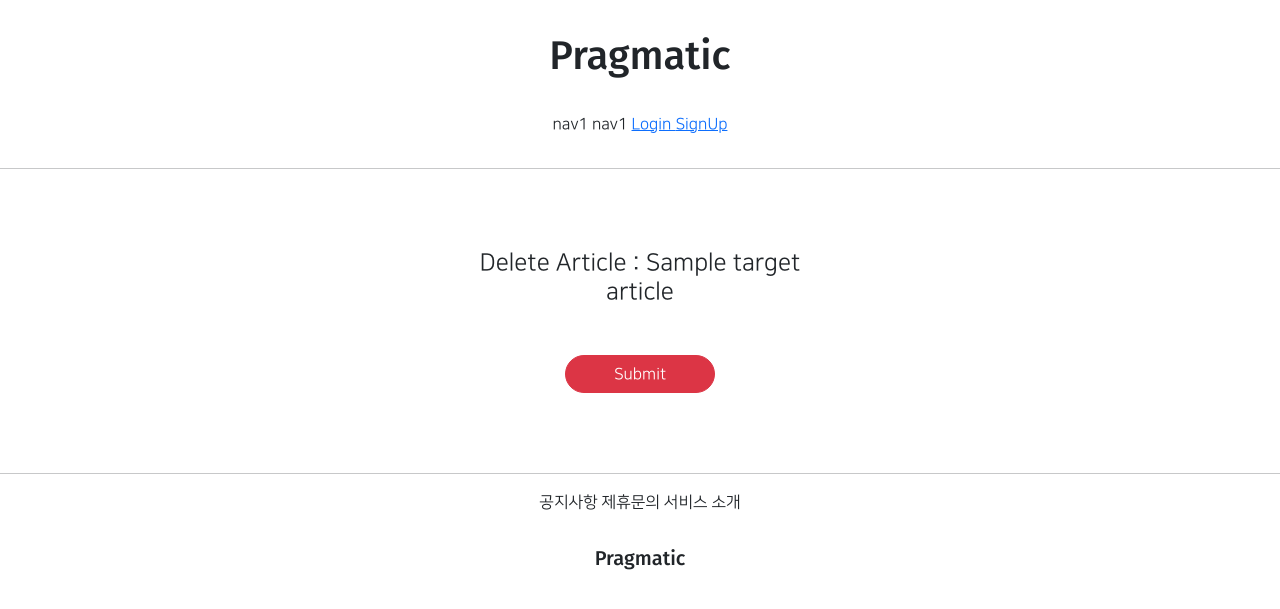
After one commit to lauren0914/web1, a Django app: template articleapp/templates/articleapp/delete.html in a window 1280 px wide. The commit adds this page. Shown: the top 609 px of the page. Run offline with Django 3.2, Linux system fonts and the light colour scheme; the template is opened without the code that fills it: most values are stand-ins (such as "Sample title", 1, 10 or a date in 2020); some libraries are stand-ins or nearby versions.

Commit message:
8/4 2ban class commit 3

```diff
--- /dev/null
+++ b/articleapp/templates/articleapp/delete.html
@@ -0,0 +1,28 @@
+{% extends 'base.html' %}
+
+{% block content %}
+    <div class="text-center mw-500 m-auto">
+        <div class="m-5">
+            <h4>Delete Article : {{ target_article.title }}</h4>
+        </div>
+        <div>
+{#            action : 요청을 보낼 주소. 원래 / 를 썼었는데 우리는 name을 정해놨기 때문에 그걸 사용. reverse 말고 url씀#}
+            <form action="{% url 'articleapp:delete' pk=target_article.pk %}"
+                  method="post" enctype="multipart/form-data">
+                {% csrf_token %}
+{#                만들어준 class 에서 만든 form을 단순 출력#}
+{#                -> bootstrap_form을 이용해서 form 을 출력#}
+
+
+                <div class="m-5">
+                    {#                트리거 , px-5 : padding x 축 5 #}
+                    <input type="submit" class='btn btn-danger rounded-pill px-5'>
+                </div>
+
+
+            </form>
+        </div>
+    </div>
+
+
+{% endblock %}
--- a/articleapp/templates/articleapp/detail.html
+++ b/articleapp/templates/articleapp/detail.html
@@ -19,6 +19,11 @@
                     Update
                 </a>
 
+                <a href="{% url 'articleapp:delete' pk=target_article.pk %}"
+                   class="btn btn-danger rounded-pill px-5">
+                    Delete
+                </a>
+
             </div>
         </div>
     </div>
--- a/articleapp/urls.py
+++ b/articleapp/urls.py
@@ -1,7 +1,7 @@
 from django.urls import path
 from django.views.generic import TemplateView
 
-from articleapp.views import ArticleCreateView, ArticleDetailView, ArticleUpdateView
+from articleapp.views import ArticleCreateView, ArticleDetailView, ArticleUpdateView, ArticleDeleteView
 
 app_name = 'articleapp'
 
@@ -12,4 +12,5 @@ urlpatterns = [
     path('create/', ArticleCreateView.as_view(), name='create'),
     path('detail/<int:pk>', ArticleDetailView.as_view(), name='detail'),
     path('update/<int:pk>', ArticleUpdateView.as_view(), name='update'),
+    path('delete/<int:pk>', ArticleDeleteView.as_view(), name='delete'),
 ]
--- a/static/js/magicgrid.js
+++ b/static/js/magicgrid.js
@@ -294,6 +294,8 @@ let magicGrid = new MagicGrid({
 //   }, false
 // }
 // 로드를 추적해서.. 뭐라고 하셨지
+magicGrid.listen();
+
 var masonrys = document.getElementsByTagName("img")
 
 for (let i=0; masonrys.length; i++) {
@@ -301,5 +303,3 @@ for (let i=0; masonrys.length; i++) {
     magicGrid.positionItems();
   }, false)
 }
-
-magicGrid.listen();
```
Also changed, not shown: articleapp/templates/articleapp/update.html (added, +29 -0 lines), articleapp/views.py (+8 -2 lines).
